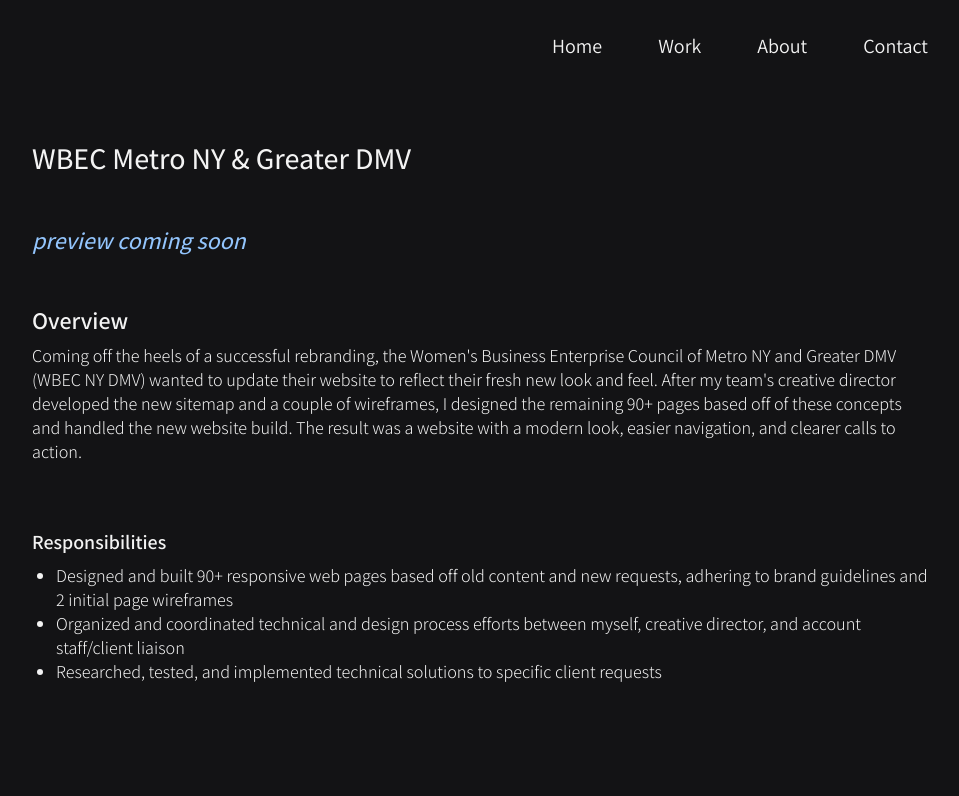
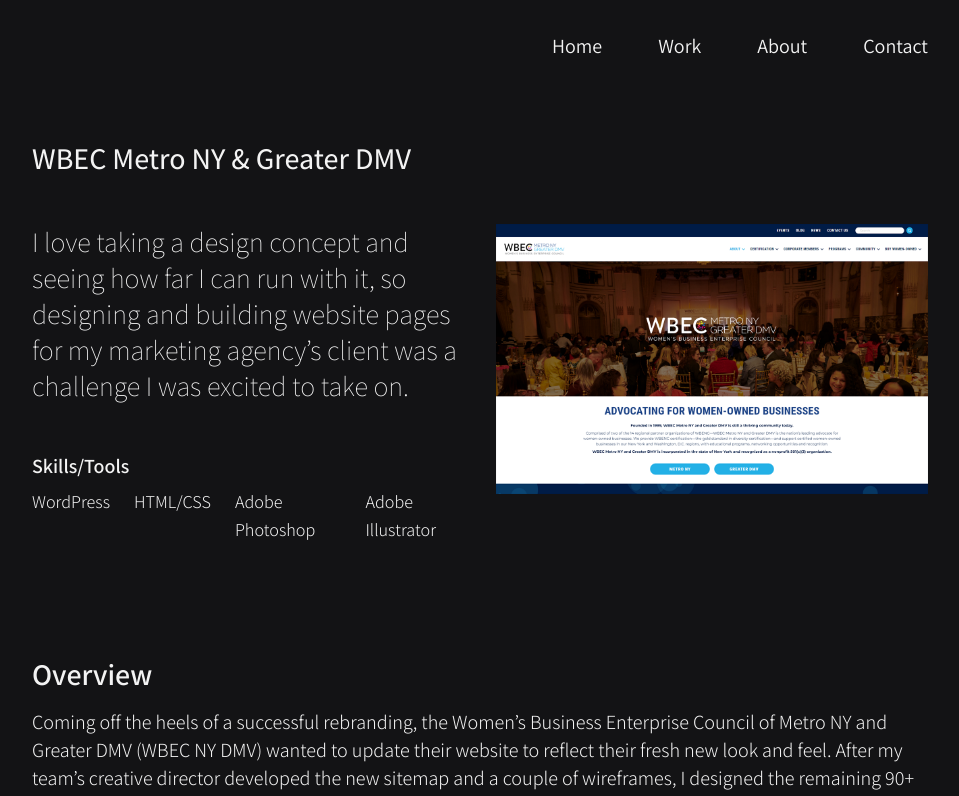
Before and after one commit to aescaba/portfolio, a Next.js app: page /work/wbecnydmv in a window 1280 px wide. Shown: the top 796 px of the page, without its empty margins (160-1119 px from the left). Built offline with nearby package versions, Linux system fonts and the light colour scheme.

Commit message:
abstract out wbec content and reformat code

```diff
--- a/pages/work/wbecnydmv.js
+++ b/pages/work/wbecnydmv.js
@@ -1,37 +1,48 @@
 import PageTitle from '../../components/pagetitle'
+import Summary from '../../components/work/summary';
+import Overview from '../../components/work/overview';
+
+const summary = "I love taking a design concept and seeing how far I can run with it, so designing and building website pages for my marketing agency’s client was a challenge I was excited to take on."
+
+const toolsList = [
+  "WordPress",
+  "HTML/CSS",
+  "Adobe Photoshop",
+  "Adobe Illustrator"
+]
+
+const imgInfo = {
+  src: "/images/work/wbecnydmv/WBEC-3-crop-2.png",
+  alt: "Screenshot of 'About Us' page on WBEC Metro NY and Greater DMV website",
+  width: "1280",
+  height: "800"
+}
+
+const overview = [
+  "Coming off the heels of a successful rebranding, the Women’s Business Enterprise Council of Metro NY and Greater DMV (WBEC NY DMV) wanted to update their website to reflect their fresh new look and feel. After my team’s creative director developed the new sitemap and a couple of wireframes, I designed the remaining 90+ pages based off of these concepts and handled the new website build. The result was a website with a modern look, easier navigation, and clearer calls to action."
+]
+
+const responsibilities = [
+  "Designed and built 90+ responsive web pages based off old content and new requests, adhering to brand guidelines and 2 initial page wireframes",
+  "Organized and coordinated technical and design process efforts between myself, creative director, and account staff/client liaison",
+  "Researched, tested, and implemented technical solutions to specific client requests"
+]
 
 export default function WBECNYDMV() {
   return (
     <div class="font-light text-lg leading-6 pb-24">
-      <PageTitle title={"WBEC Metro NY & Greater DMV"}/>
+      <PageTitle title={"WBEC Metro NY & Greater DMV"} />
 
-      <div class="mb-14">
-      {/* insert photo */}
-      <p class="text-2xl my-10 font-medium text-blue-300 italic">preview coming soon</p>
-        <div class="mb-4">
-          <h2 class="text-2xl py-2 font-semibold">Overview</h2>
-          <p>Coming off the heels of a successful rebranding, the Women&apos;s Business Enterprise Council of Metro NY and Greater DMV (WBEC NY DMV) wanted to update their website to reflect their fresh new look and feel. After my team&apos;s creative director developed the new sitemap and a couple of wireframes, I designed the remaining 90+ pages based off of these concepts and handled the new website build. The result was a website with a modern look, easier navigation, and clearer calls to action.
-          </p>
-        </div>
+      <Summary
+        summary={summary}
+        toolsList={toolsList}
+        imgInfo={imgInfo}
+      />
 
-        {/* <div>
-          <h3 class="text-xl py-2 font-semibold">Skills/Tools</h3>
-          <div class="flex space-x-6">
-            <p>Skill One</p>
-            <p>Skill Two</p>
-            <p>Another Skill</p>
-          </div>
-        </div> */}
-      </div>
-
-      <div class="mb-4">
-        <h2 class="text-xl py-2 font-semibold">Responsibilities</h2>
-        <ul class="list-disc list-outside ml-6">
-          <li>Designed and built 90+ responsive web pages based off old content and new requests, adhering to brand guidelines and 2 initial page wireframes</li>
-          <li>Organized and coordinated technical and design process efforts between myself, creative director, and account staff/client liaison</li>
-          <li>Researched, tested, and implemented technical solutions to specific client requests</li>
-        </ul>
-      </div>
+      <Overview
+        overview={overview}
+        responsibilities={responsibilities}
+      />
     </div>
   );
 }
```
